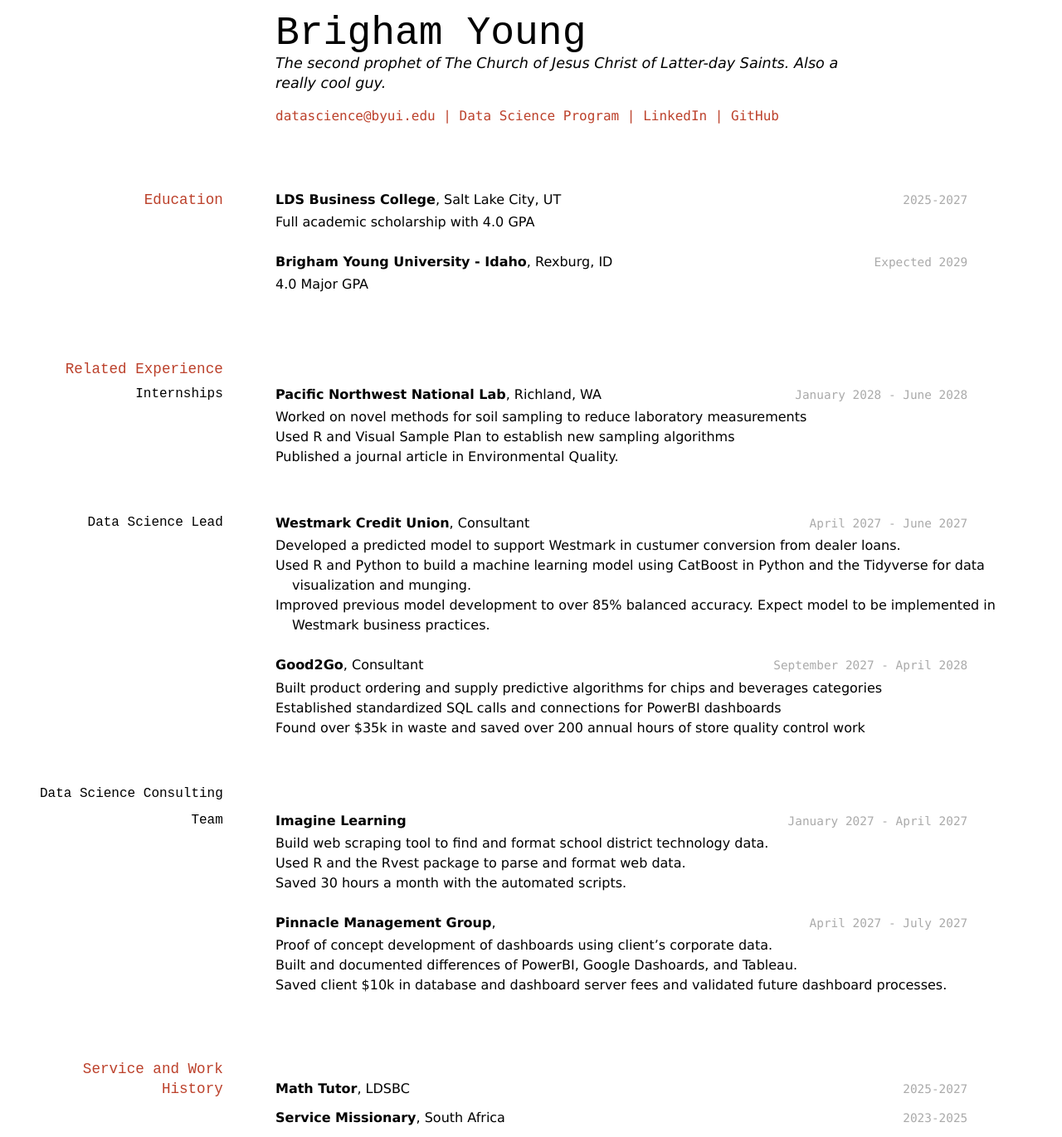
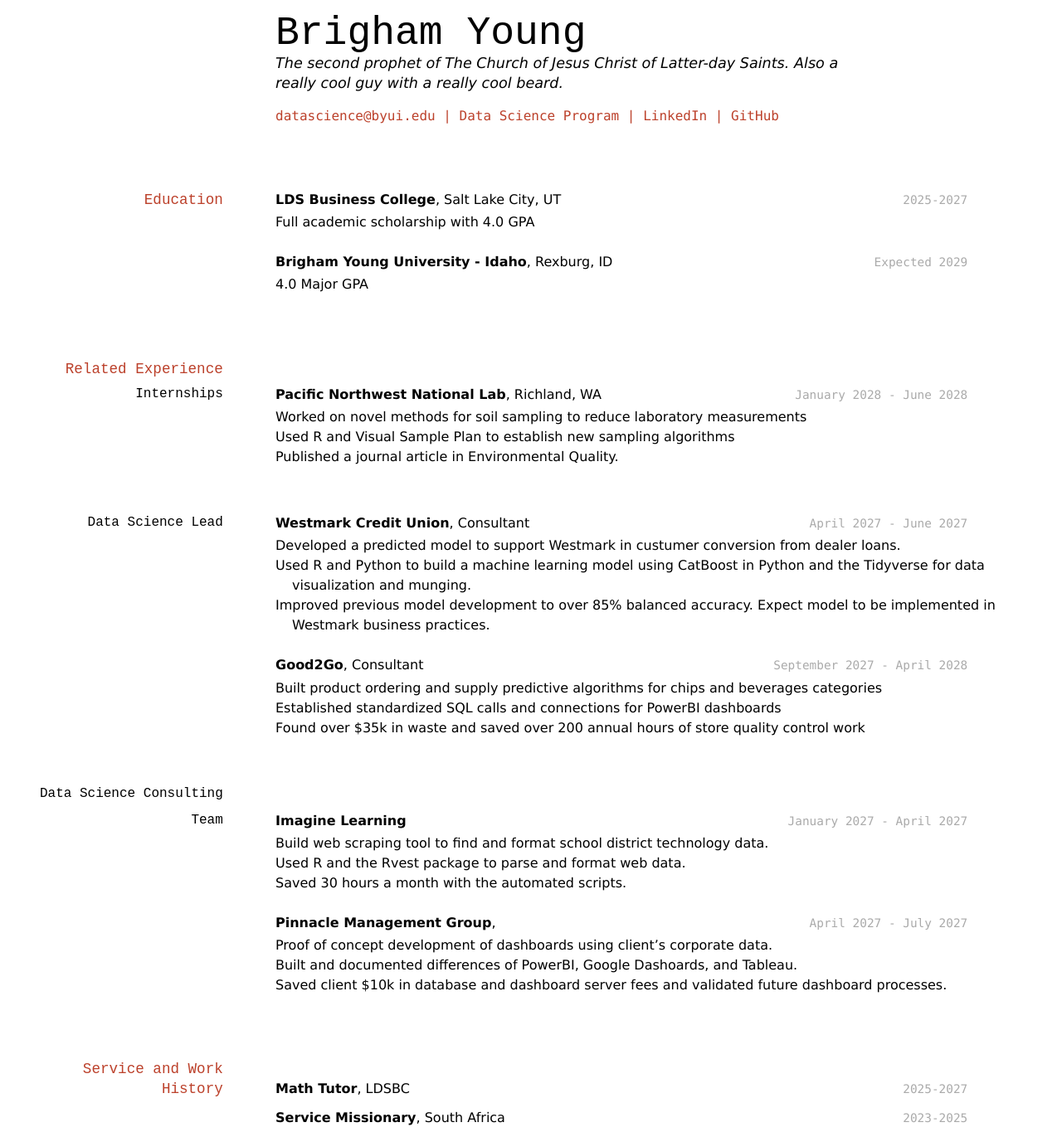
Before and after one commit to katie-allen/young-resume, a Jekyll site: the page built from docs/index.md, in a window 1280 px wide. Shown: the whole page at 83% size. Built offline with Jekyll 4.4.1, drawn with Linux system fonts in a browser that asks for light colours.

Commit message:
More changes to resume.

```diff
--- a/docs/index.md
+++ b/docs/index.md
@@ -3,7 +3,7 @@ layout: cv
 title: Brigham Young's Resume
 ---
 # Brigham Young
-The second prophet of The Church of Jesus Christ of Latter-day Saints. Also a really cool guy.
+The second prophet of The Church of Jesus Christ of Latter-day Saints. Also a really cool guy with a really cool beard.
 
 <div id="webaddress">
 <a href="datascience@byui.edu">datascience@byui.edu</a>
```
